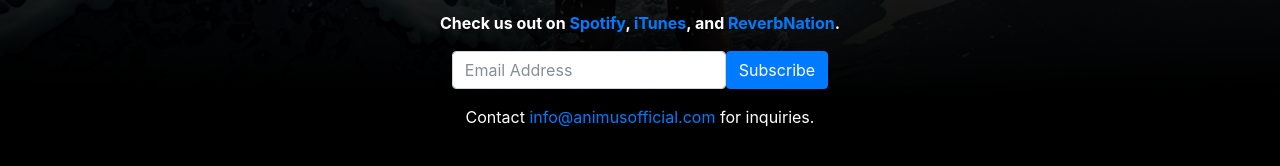
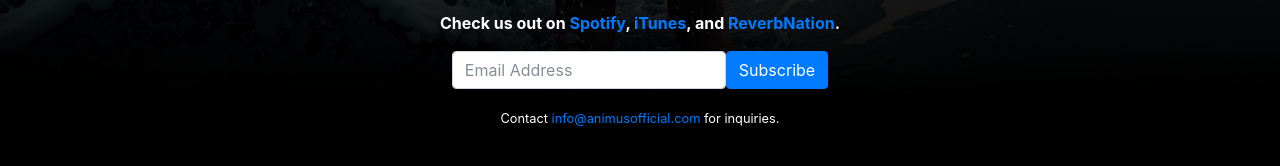
Before and after one commit to AFTRLGHT/aftrlght.github.io, a Jekyll site: the page built from index.html, in a window 1280 px wide. Shown: the part 705-871 px from the top of the page. Built offline with Jekyll 4.4.1, drawn with Linux system fonts in a browser that asks for light colours.

Commit message:
Update index.html

```diff
--- a/index.html
+++ b/index.html
@@ -13,7 +13,7 @@
 
     {% include subscribe.html %}
 
-    <p class="contact">Contact <a href="mailto:info@animusofficial.com">info@animusofficial.com</a> for inquiries.</p>
+    <p class="contact"><small>Contact <a href="mailto:info@animusofficial.com">info@animusofficial.com</a> for inquiries.</small></p>
 
   </div>
 </div>
```
